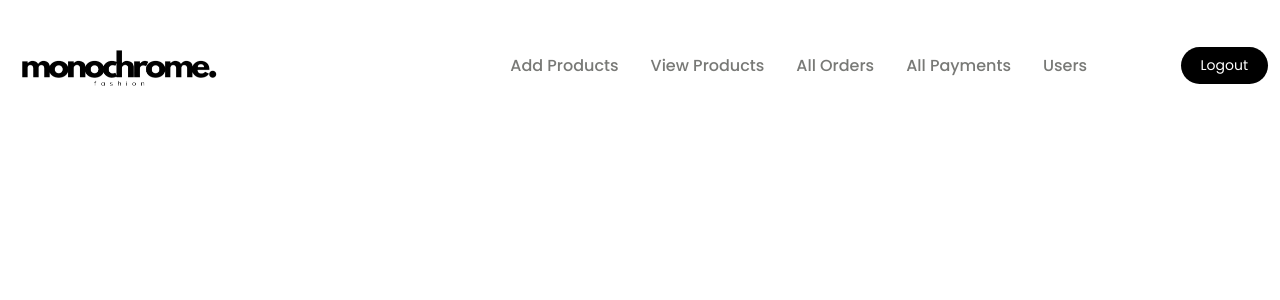
After one commit to mknskies11/197_SWWT_PROJECT, a PHP site: page /admin_area/admin_index.php in a window 1280 px wide. The commit adds this page. Shown: the top 300 px of the page. Run offline with PHP 8.4, Linux system fonts and the light colour scheme.

Commit message:
Admin Dashboard WORKING ON

```diff
--- /dev/null
+++ b/admin_area/admin.css
@@ -0,0 +1,255 @@
+@import url('https://fonts.googleapis.com/css2?family=Poppins:wght@100;200;300;400;500;600&display=swap');
+
+*{
+    font-family: 'Poppins', sans-serif;
+    margin:0;
+    padding: 0;
+    box-sizing: border-box;
+    outline: none;
+    border: none;
+    text-decoration: none;
+}
+/*Navbar CSS*/
+.navbar{
+    background-color: #ffffff;
+}
+.navbar-toggler {
+    border: none;
+    font-size: 1.25rem;
+
+}
+.nav-link {
+    color: #787976;
+    font-weight: 500;
+    position: relative;
+
+}
+
+.nav-link:hover,
+.nav-link:active {
+    color: #000000;
+}
+
+
+@media (min-width: 991px) {
+    .nav-link::before {
+        content: "";
+        position: absolute;
+        bottom: 0;
+        left: 50%;
+        transform: translateX(-50%);
+        width: 0;
+        height: 2px;
+        background-color: #000000;
+        visibility: hidden;
+        transition: 0.3s ease-in-out;
+    }
+
+    .nav-link:hover::before, .nav-link:active::before {
+        width: 100%;
+        visibility: visible;
+    }
+}
+
+
+.admin-container{
+    min-height: 100vh;
+    display: flex;
+    align-items: center;
+    justify-content: center;
+    padding: 20px;
+    padding-bottom: 60px;
+}
+
+.admin-container .admin-content{
+    text-align: center;
+}
+
+.admin-container .admin-content h3{
+    font-size: 30px;
+    color: #333;
+}
+
+.admin-container .admin-content span{
+    background: #000000;
+    color: #ffffff;
+    border-radius: 9px;
+    padding: 0 15px;
+
+}
+.admin-container .admin-content p{
+    margin-bottom: 20px;
+}
+
+.admin-container .admin-content .admin-btn{
+    background-color: #000000;
+    color: #ffffff;
+    font-size: 14px;
+    padding: 8px 20px;
+    border-radius: 50px;
+    text-decoration: none;
+    transition: 0.3s background-color;
+}
+
+.admin-container .admin-content .admin-btn:hover{
+    background-color: #333;
+}
+
+.login-button {
+    background-color: #000000;
+    color: #ffffff;
+    font-size: 14px;
+    padding: 8px 20px;
+    border-radius: 50px;
+    text-decoration: none;
+    transition: 0.3s background-color;
+}
+
+.login-button:hover {
+    background-color: #63666a;
+}
+
+.form-container{
+
+    min-height: 100vh;
+    display: flex;
+    align-items: center;
+    justify-content: center;
+    padding: 20px;
+    padding-bottom: 20px;
+    background-image: url(../Images/adminback.jpg);
+}
+
+.form-container form{
+    padding: 20px;
+    border-radius: 10px;
+    box-shadow: 0 5px 10px rgba(0, 0, 0, 0.1);
+    text-align: center;
+    width: 52%;
+    backdrop-filter: blur(5px);
+    border: #ffffff;
+}
+
+.form-container h3{
+    font-size: 30px;
+    text-transform: uppercase;
+    margin-bottom: 50px;
+    color: #fff;
+}
+.form-container form input,
+.form-container form select{
+    width: 100%;
+    padding: 10px 15px;
+    font-size: 17px;
+    margin: 8px 0;
+    background: #eee;
+    border-radius: 15px;
+}
+
+.form-container form select option{
+    background: #ffffff;
+}
+.form-container form .form-btn{
+    background: #333;
+    color: #ffffff;
+    text-transform: capitalize;
+    font-size: 20px;
+    cursor: pointer;
+    border-radius: 30px;
+    background: #000000;
+
+}
+.form-container form .form-btn:hover{
+    background: #333;
+    color: #eee;
+}
+
+.form-container form p{
+    margin-top: 10px;
+    font-size: 14px;
+    color: #ffffff;
+}
+.form-container form a{
+    color: #ffffff;
+    text-decoration: none;
+    font-weight: bold;
+}
+
+.form-container form .error-msg{
+    margin: 10px 0;
+    display: block;
+    background: crimson;
+    color: #ffffff;
+    border-radius: 10px;
+    font-size: 15px;
+    padding: 15px;
+}
+
+/*------------------------------FOOTER------------------------------*/
+.container{
+    max-width: 1170px;
+    margin: auto;
+}
+.row{
+    display: flex;
+    flex-wrap: wrap;
+}
+ul{
+    list-style: none;
+}
+.footer{
+    background-color: #000000;
+    padding: 70px 0;
+}
+.footer-col{
+    width: 25%;
+    padding: 0 15px;
+
+}
+.footer-col h5{
+    font-size: 18px;
+    color: #ffffff;
+    text-transform: capitalize;
+    margin-bottom: 35px;
+    font-weight: 500;
+    position: relative;
+}
+.footer-col h5::before{
+    content: '';
+    position: absolute;
+    left: 0;
+    bottom: -10px;
+    background-color: #63666a;
+    height: 2px;
+    box-sizing: border-box;
+    width: 50px;
+}
+.footer-col ul li:not(:last-child){
+    margin-bottom: 10px ;
+}
+.footer-col ul li a{
+    font-size: 14px;
+    text-transform: capitalize;
+    color: #ffffff;
+    text-decoration: none;
+    font-weight: 300;
+    color: #bbbbbb;
+    display: block;
+    transition: all 0.3 s ease;
+
+}
+.footer-col ul li a:hover{
+    color: #ffffff;
+
+}
+.footer-col .social-links a{
+    display: inline-block;
+    margin:0 10px 10px 0;
+    text-align: center;
+    font-size: 17px;
+    color: #ffffff;
+    transition: all 0.5s ease;
+}
+.footer-col .social-links a:hover{
+    color: #63666a;
+}
--- /dev/null
+++ b/admin_area/admin_index.php
@@ -0,0 +1,71 @@
+<?php
+include('../config.php');
+
+
+?>
+
+
+
+<!DOCTYPE html>
+<html lang="en">
+<head>
+    <meta charset="UTF-8">
+    <title>Admin Dashboard</title>
+    <meta name="viewport" content="width=device-width, initial-scale=1.0">
+    <link href="https://cdn.jsdelivr.net/npm/bootstrap@5.3.3/dist/css/bootstrap.min.css" rel="stylesheet"
+        integrity="sha384-QWTKZyjpPEjISv5WaRU9OFeRpok6YctnYmDr5pNlyT2bRjXh0JMhjY6hW+ALEwIH" crossorigin="anonymous">
+    <link rel="stylesheet" href="admin.css">
+    <link rel="stylesheet" href="https://cdnjs.cloudflare.com/ajax/libs/font-awesome/6.5.1/css/all.min.css"
+        integrity="sha512-DTOQO9RWCH3ppGqcWaEA1BIZOC6xxalwEsw9c2QQeAIftl+Vegovlnee1c9QX4TctnWMn13TZye+giMm8e2LwA=="
+        crossorigin="anonymous" referrerpolicy="no-referrer" />
+    <link rel="stylesheet" href="https://cdn.jsdelivr.net/npm/boxicons@latest/css/boxicons.min.css">
+</head>
+<body>
+    <!--Bootstrap Navbar starts here-->
+<header>
+  <nav class="navbar navbar-expand-lg fixed-top">
+    <div class="container-fluid">
+      <a class="navbar-brand me-auto" href="home.php"><img src="../Images/logo.png" width="50%"></a>
+      <div class="offcanvas offcanvas-end" tabindex="-1" id="offcanvasNavbar" aria-labelledby="offcanvasNavbarLabel">
+        <div class="offcanvas-header">
+          <h5 class="offcanvas-title" id="offcanvasNavbarLabel"><img src="../Images/logo.png" width="70%"></h5>
+          <button type="button" class="btn-close" data-bs-dismiss="offcanvas" aria-label="Close"></button>
+        </div>
+        <div class="offcanvas-body">
+          <ul class="navbar-nav justify-content-center flex-grow-1 pe-3">
+            <li class="nav-item">
+              <a class="nav-link mx-lg-2" aria-current="page" href="add_products.php">Add Products</a>
+            </li>
+            <li class="nav-item">
+              <a class="nav-link mx-lg-2" href="collection.php">View Products</a>
+            </li>
+            <li class="nav-item">
+              <a class="nav-link mx-lg-2" href="products.php">All Orders</a>
+            </li>
+            <li class="nav-item">
+              <a class="nav-link mx-lg-2" href="contactus.php">All Payments</a>
+            </li>
+            <li class="nav-item">
+              <a class="nav-link mx-lg-2" href="aboutus.php">Users</a>
+            </li>
+          </ul>
+        </div>
+      </div>
+
+      <a href="../logout.php" class="login-button">Logout</a>
+      <button class="navbar-toggler" type="button" data-bs-toggle="offcanvas" data-bs-target="#offcanvasNavbar"
+        aria-controls="offcanvasNavbar" aria-label="Toggle navigation">
+        <span class="navbar-toggler-icon"></span>
+      </button>
+    </div>
+  </nav>
+</header>
+  <!--Bootstrap Navbar ends here-->
+
+
+
+<script src="https://cdn.jsdelivr.net/npm/bootstrap@5.3.3/dist/js/bootstrap.bundle.min.js"
+    integrity="sha384-YvpcrYf0tY3lHB60NNkmXc5s9fDVZLESaAA55NDzOxhy9GkcIdslK1eN7N6jIeHz"
+    crossorigin="anonymous"></script>
+</body>
+</html>
--- a/admin_page.php
+++ b/admin_page.php
@@ -26,7 +26,7 @@ if(!isset($_SESSION['admin_name'])){
             <h3>Hey there, <span><?php echo $_SESSION['admin_name']?></span></h3>
             <h1>Welcome! </h1>
             <p>Have a nice day!</p>
-            <a href="#" class="admin-btn">Admin Dashboard</a>
+            <a href="admin_area/admin_index.php" class="admin-btn">Admin Dashboard</a>
             <a href="logout.php" class="admin-btn">Logout</a>
 
         </div>
```
Also changed, not shown: aboutus.php (+12 -0 lines), admin_area/add_products.php (added, +85 -0 lines), collection.php (+12 -0 lines), contactus.php (+12 -0 lines), home.php (+13 -0 lines), products.php (+12 -0 lines), 1 other file.
